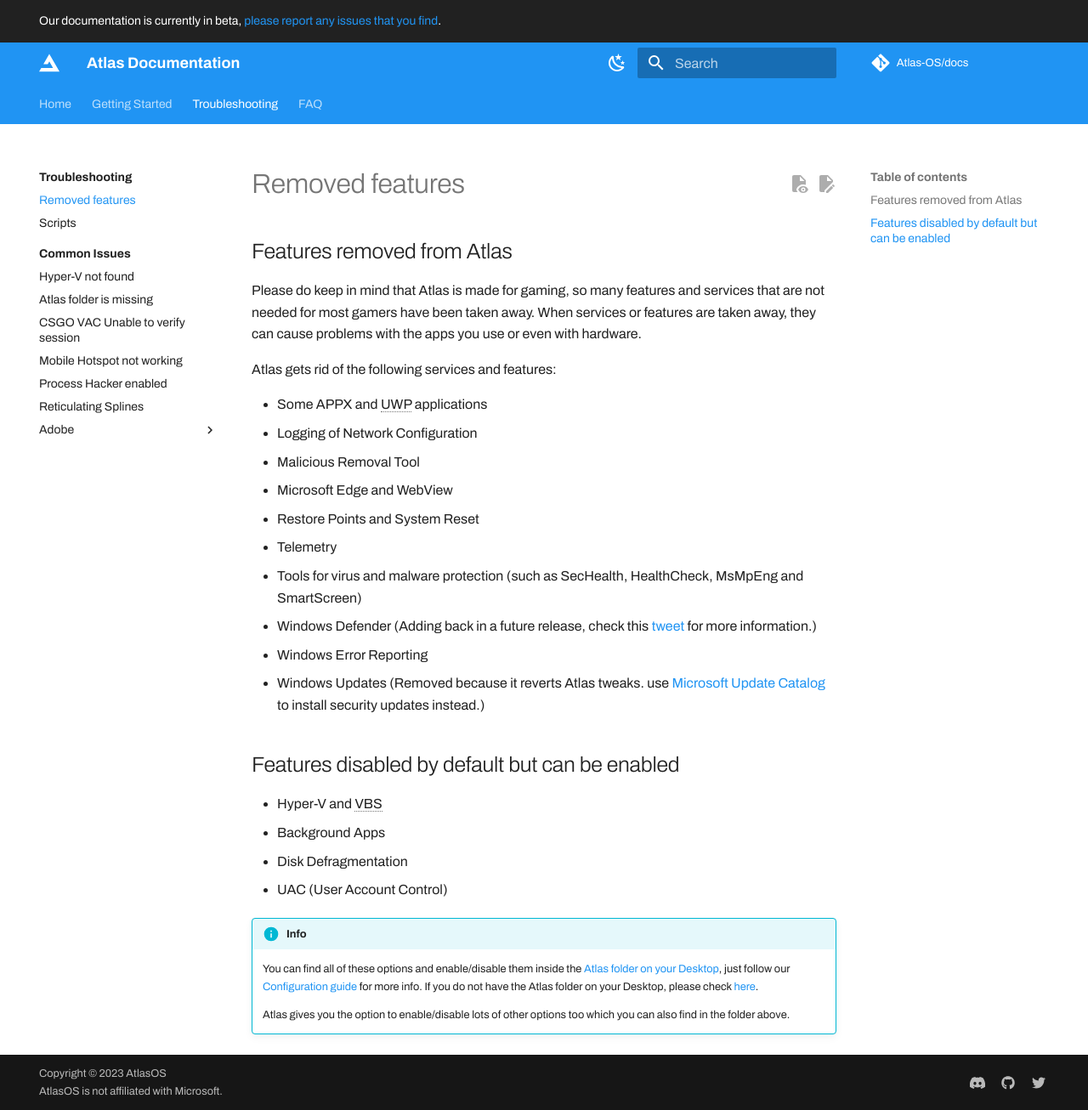
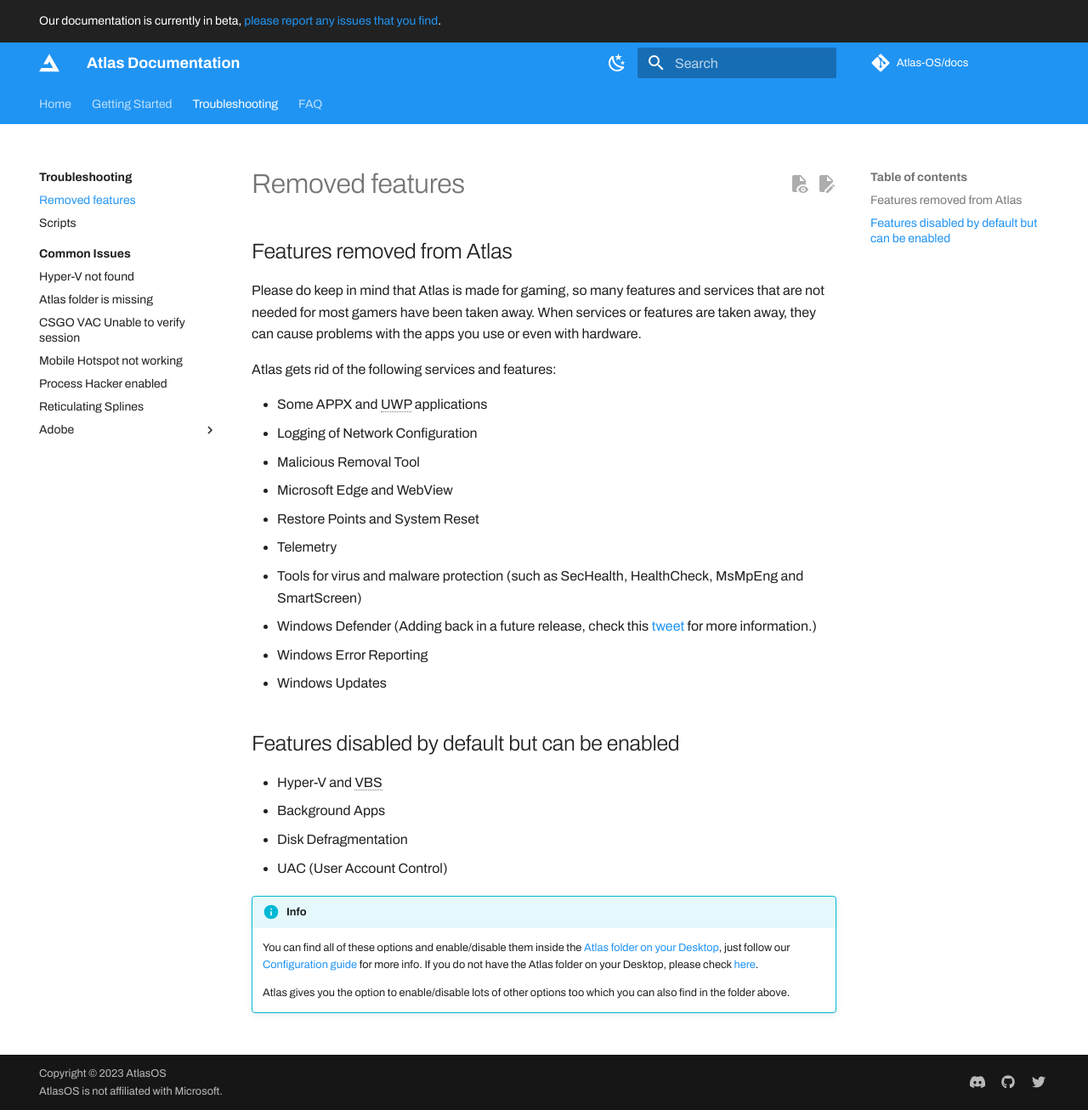
Before and after one commit to Atlas-OS/docs, an MkDocs documentation site: the page built from docs/troubleshooting/removed-features.md, in a window 1280 px wide and 1306 px high. Shown: the whole window at 85% size. Built offline with MkDocs 1.6.1 and Material for MkDocs 9.7.7, drawn with Linux system fonts in a browser that asks for light colours; some web fonts are replaced; plug-ins that fetch from the network failed and are left out; comment, search, counter and statistics services are not loaded.

Commit message:
Fix: remove stuff from removed-features.md

```diff
--- a/docs/troubleshooting/removed-features.md
+++ b/docs/troubleshooting/removed-features.md
@@ -13,7 +13,7 @@ Atlas gets rid of the following services and features:
 * Tools for virus and malware protection (such as SecHealth, HealthCheck, MsMpEng and SmartScreen)
 * Windows Defender (Adding back in a future release, check this [tweet](https://twitter.com/AtlasOS/status/1651284816489336832) for more information.)
 * Windows Error Reporting
-* Windows Updates (Removed because it reverts Atlas tweaks. use [Microsoft Update Catalog](https://catalog.update.microsoft.com/Home.aspx) to install security updates instead.)
+* Windows Updates
 
 ## Features disabled by default but can be enabled
 * Hyper-V and VBS
```
